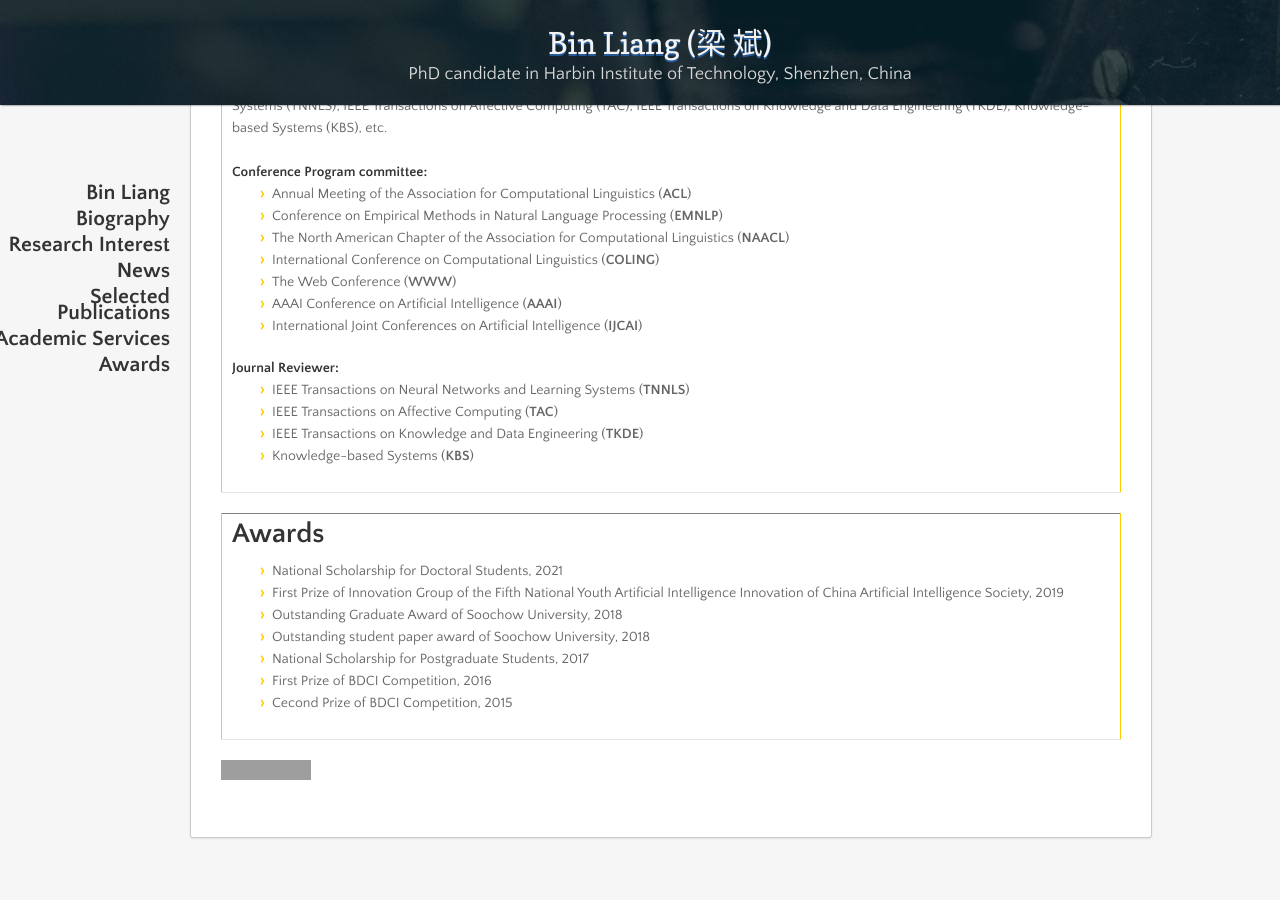
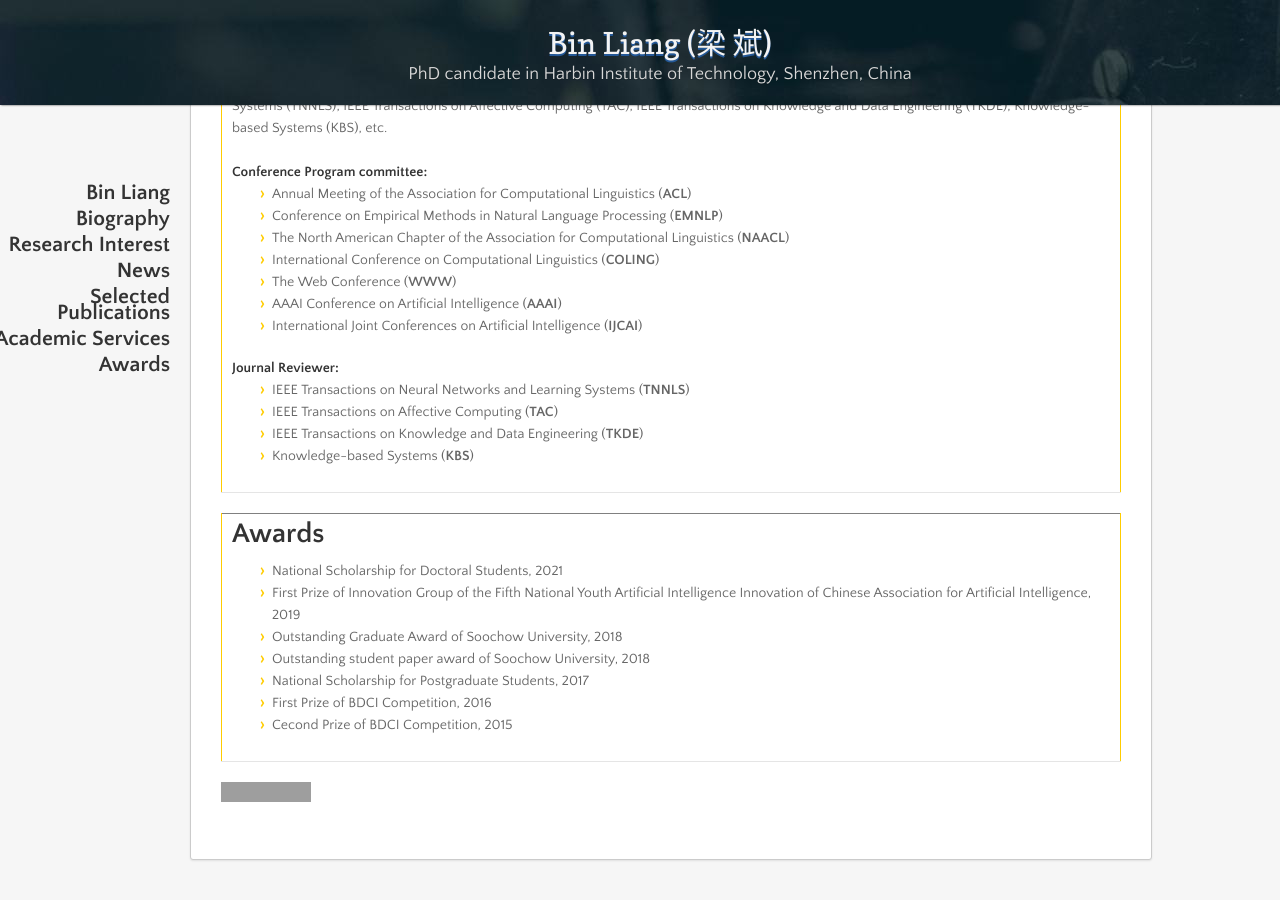
Before and after one commit to BinLiang-NLP/BinLiang-NLP.github.io, a Jekyll site: the page built from index.md, in a window 1280 px wide and 900 px high, scrolled down 2813 px. Built offline with Jekyll 4.4.1, drawn with Linux system fonts in a browser that asks for light colours; nearby versions of some CDN libraries; our own code applies the rules of GitHub Pages for plain Markdown files; before the commit the page ends 3691 px from its top, so only the background shows below that; grey boxes are pictures that could not be loaded.

Commit message:
Update index.md

```diff
--- a/index.md
+++ b/index.md
@@ -240,7 +240,7 @@
       <h1>Awards</h1>
 <ul>
   <li>National Scholarship for Doctoral Students, 2021 </li>
-  <li>First Prize of Innovation Group of the Fifth National Youth Artificial Intelligence Innovation of China Artificial Intelligence Society, 2019</li>
+  <li>First Prize of Innovation Group of the Fifth National Youth Artificial Intelligence Innovation of Chinese Association for Artificial Intelligence, 2019</li>
   <li>Outstanding Graduate Award of Soochow University, 2018</li>
   <li>Outstanding student paper award of Soochow University, 2018</li>
   <li>National Scholarship for Postgraduate Students, 2017</li>
```
